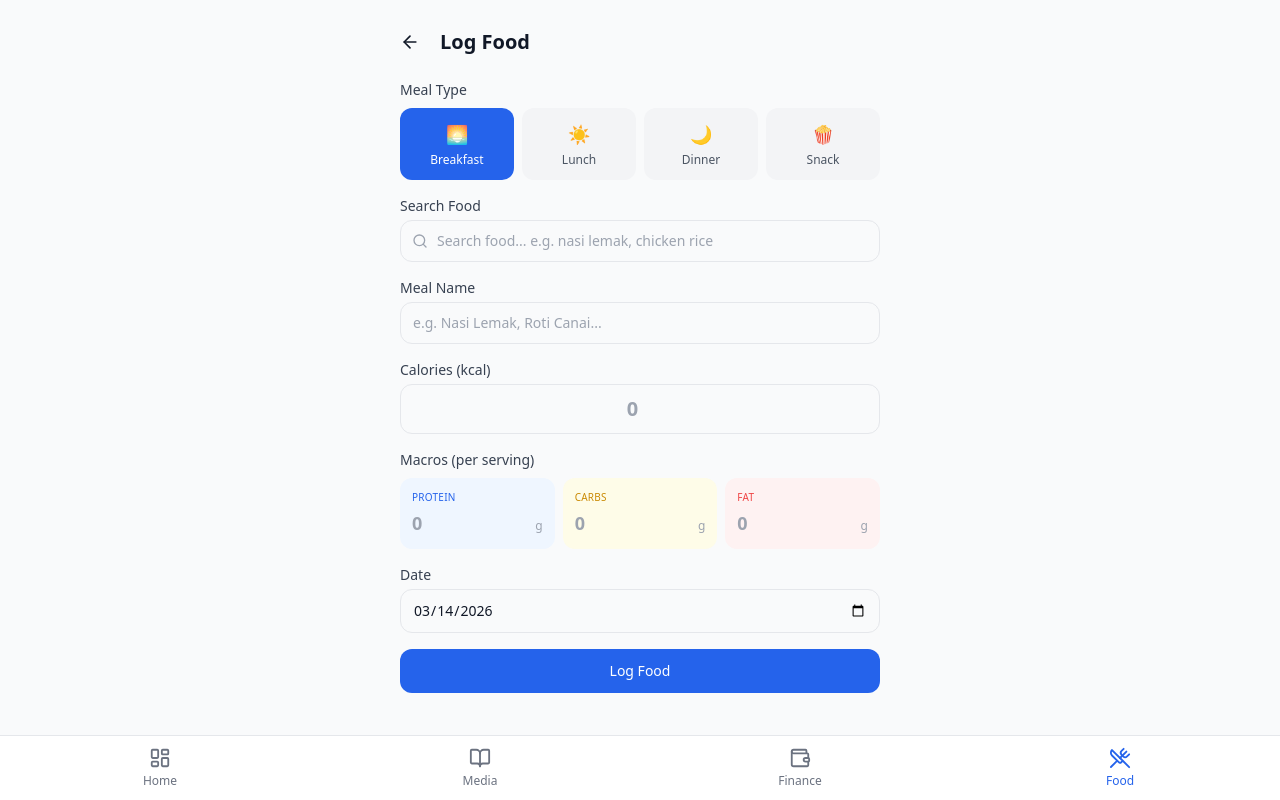
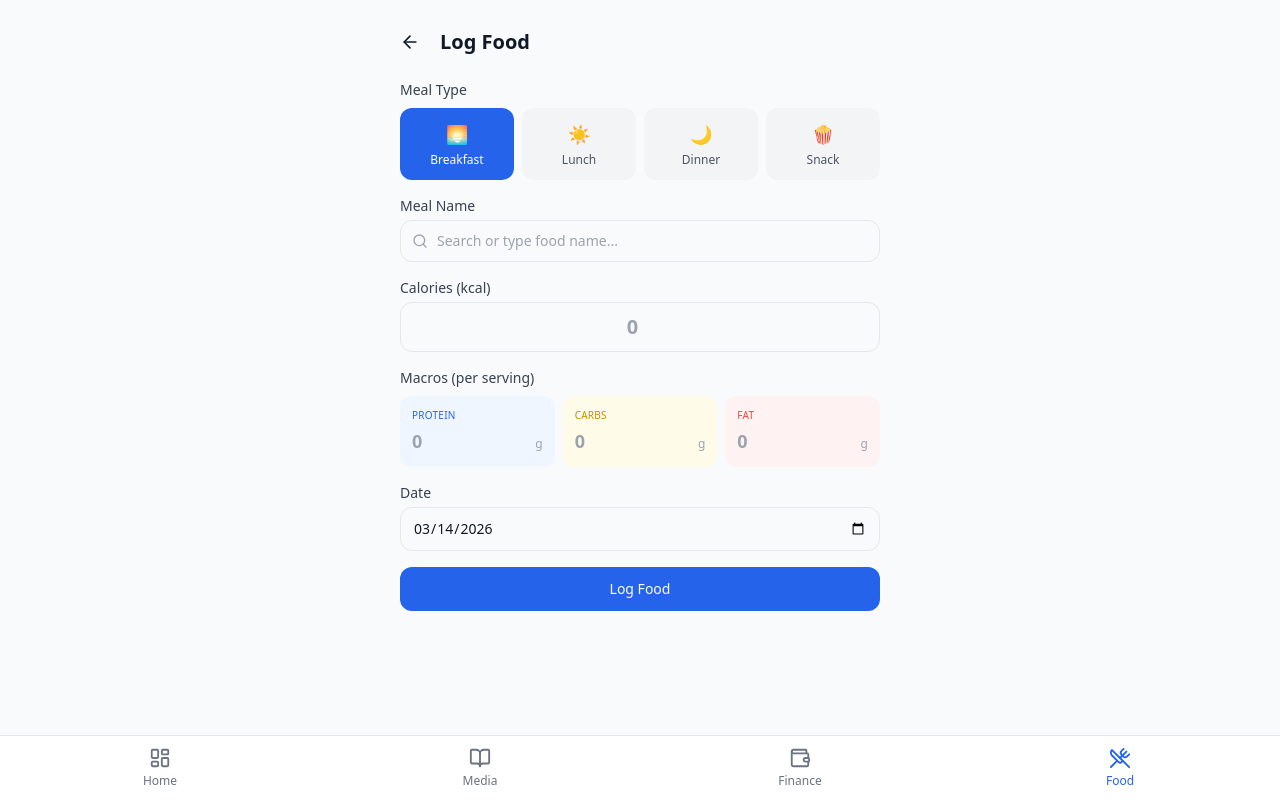
Before and after one commit to MuhammadLuqman-99/personal, a Next.js app: page /food/add in a window 1280 px wide. Built offline with nearby package versions, Linux system fonts and the light colour scheme.

Commit message:
fix: food search input can't delete first character
Merged search and meal name into one input to fix state conflicts.
Added onMouseDown preventDefault on X button to prevent focus loss.

Co-Authored-By: Claude Opus 4.6 <noreply@anthropic.com>

```diff
--- a/src/components/food/FoodForm.tsx
+++ b/src/components/food/FoodForm.tsx
@@ -93,8 +93,8 @@ export default function FoodForm() {
 
   function selectFood(food: FoodResult) {
     const name = food.brand ? `${food.name} (${food.brand})` : food.name;
+    setSearchQuery(name);
     setMealName(name);
-    setSearchQuery(name);
 
     const cal = food.calories_per_serving || food.calories_per_100g;
     if (cal > 0) setCalories(cal.toString());
@@ -118,7 +118,7 @@ export default function FoodForm() {
 
   async function handleSubmit(e: React.FormEvent) {
     e.preventDefault();
-    const finalName = mealName.trim() || searchQuery.trim();
+    const finalName = searchQuery.trim();
     if (!finalName) {
       setError('Enter a meal name');
       return;
@@ -162,7 +162,6 @@ export default function FoodForm() {
 
   const inputClass =
     'w-full px-3 py-2.5 rounded-xl border border-gray-200 bg-gray-50 text-sm focus:outline-none focus:ring-2 focus:ring-blue-500 focus:border-transparent';
-  const autoFilled = mealName ? <span className="text-green-600 text-xs">(auto-filled)</span> : null;
 
   return (
     <form onSubmit={handleSubmit} className="space-y-4">
@@ -194,10 +193,10 @@ export default function FoodForm() {
         </div>
       </div>
 
-      {/* Food Search */}
+      {/* Food Search & Meal Name */}
       <div className="relative" ref={resultsRef}>
         <label className="block text-sm font-medium text-gray-700 mb-1">
-          Search Food
+          Meal Name {mealName && <span className="text-green-600 text-xs">(from search)</span>}
         </label>
         <div className="relative">
           <Search size={16} className="absolute left-3 top-1/2 -translate-y-1/2 text-gray-400" />
@@ -205,18 +204,21 @@ export default function FoodForm() {
             type="text"
             value={searchQuery}
             onChange={(e) => {
-              setSearchQuery(e.target.value);
-              setMealName('');
+              const val = e.target.value;
+              setSearchQuery(val);
+              setMealName(val);
             }}
             onFocus={() => {
               if (searchResults.length > 0) setShowResults(true);
             }}
-            placeholder="Search food... e.g. nasi lemak, chicken rice"
-            className={`${inputClass} pl-9 pr-9`}
+            placeholder="Search or type food name..."
+            className={`${inputClass} pl-9 ${searchQuery ? 'pr-9' : ''}`}
+            required
           />
-          {searchQuery && (
+          {searchQuery.length > 0 && (
             <button
               type="button"
+              onMouseDown={(e) => e.preventDefault()}
               onClick={clearSearch}
               className="absolute right-3 top-1/2 -translate-y-1/2 text-gray-400 hover:text-gray-600"
             >
@@ -266,28 +268,10 @@ export default function FoodForm() {
         )}
       </div>
 
-      {/* Meal Name */}
-      <div>
-        <label className="block text-sm font-medium text-gray-700 mb-1">
-          Meal Name {autoFilled}
-        </label>
-        <input
-          type="text"
-          value={mealName || searchQuery}
-          onChange={(e) => {
-            setMealName(e.target.value);
-            if (!searchQuery) setSearchQuery(e.target.value);
-          }}
-          placeholder="e.g. Nasi Lemak, Roti Canai..."
-          className={inputClass}
-          required
-        />
-      </div>
-
       {/* Calories */}
       <div>
         <label className="block text-sm font-medium text-gray-700 mb-1">
-          Calories (kcal) {autoFilled}
+          Calories (kcal) {mealName && <span className="text-green-600 text-xs">(auto-filled)</span>}
         </label>
         <input
           type="number"
@@ -303,7 +287,7 @@ export default function FoodForm() {
       {/* Macros */}
       <div>
         <label className="block text-sm font-medium text-gray-700 mb-2">
-          Macros (per serving) {autoFilled}
+          Macros (per serving) {mealName && <span className="text-green-600 text-xs">(auto-filled)</span>}
         </label>
         <div className="grid grid-cols-3 gap-2">
           <div className="bg-blue-50 rounded-xl p-3">
```
